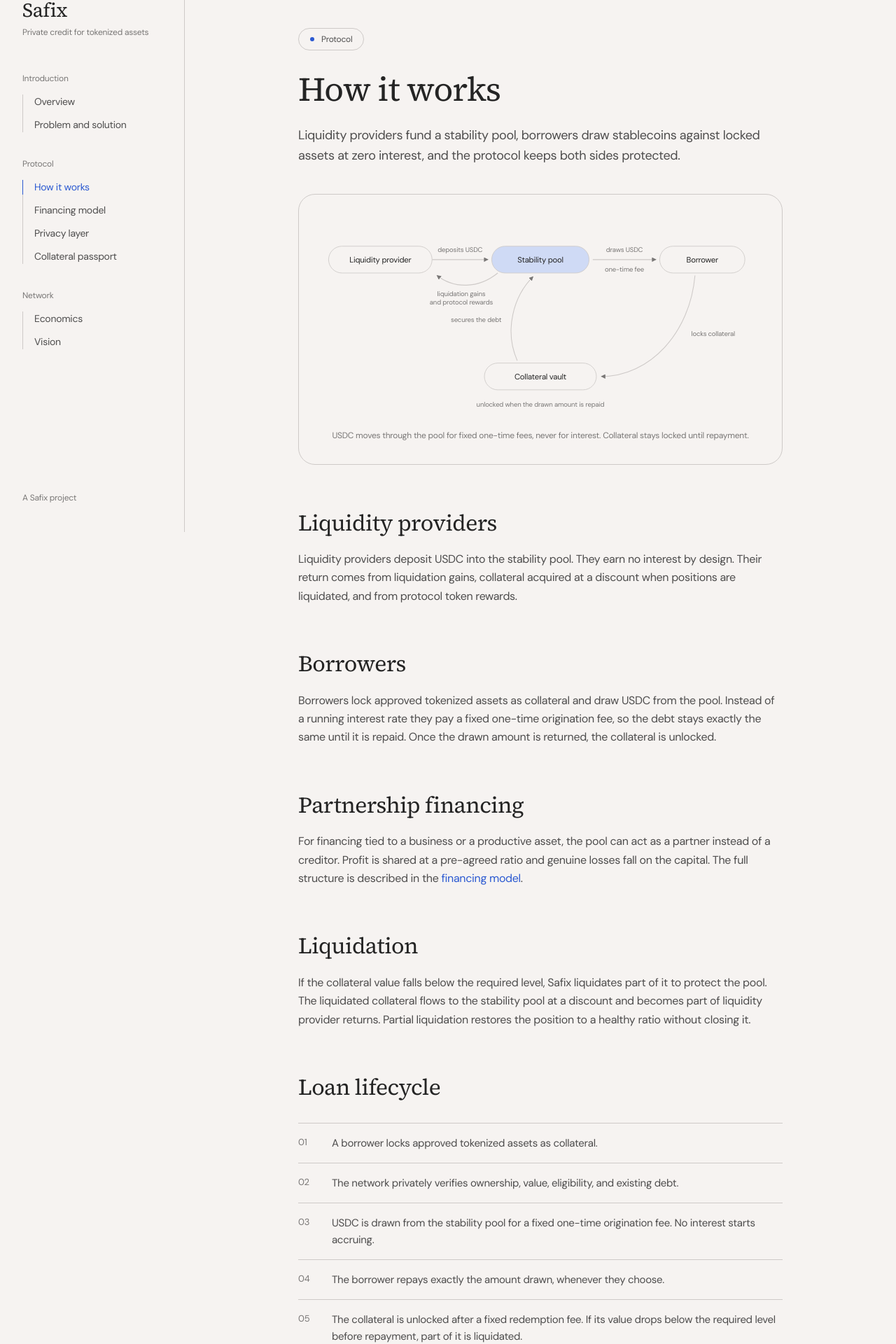
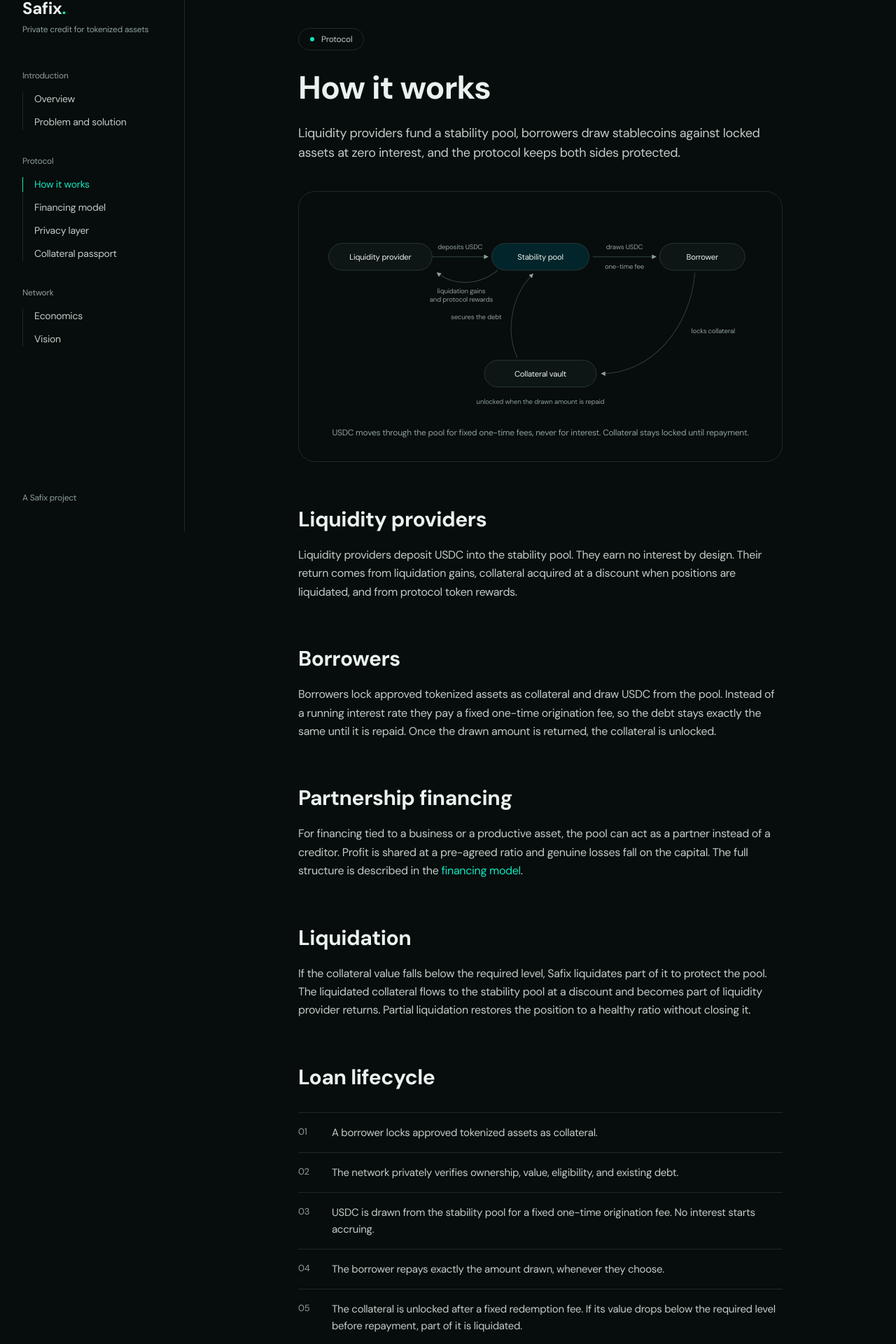
Before and after one commit to safixlabs/safix-docs, a Next.js app: page /how-it-works in a window 1280 px wide. Shown: the part 40-1960 px from the top of the page at 70% size. Built offline with nearby package versions, Linux system fonts and the light colour scheme.

Commit message:
feat: adopt Safix site visual identity in docs
Carbon black canvas, mint accent, deep teal panels, and DM Sans for
every text role including headings. Serif display face removed. Flow
diagram, favicon, and mobile nav restyled to match; horizontal nav
scrollbar hidden.

```diff
--- a/app/globals.css
+++ b/app/globals.css
@@ -1,31 +1,27 @@
 @import "tailwindcss";
 
 @theme {
-  --color-parchment: #f6f3f1;
-  --color-lake: #2b59d1;
-  --color-periwinkle: #cfdaf5;
-  --color-sky: #a0b5eb;
-  --color-mint: #a7fccd;
-  --color-coral: #ff9473;
-  --color-gold: #ecda98;
-  --color-off-black: #242424;
-  --color-ink: #000000;
-  --color-graphite: #4e4d4d;
-  --color-smoke: #797776;
-  --color-ash: #cecac8;
+  --color-carbon: #070c0c;
+  --color-panel: #0d1615;
+  --color-teal-deep: #02252b;
+  --color-mint: #10e7c0;
+  --color-mint-bright: #6bf2da;
+  --color-fog: #e9f2ee;
+  --color-mist: #c0cdc8;
+  --color-haze: #8ea09a;
+  --color-line: #1d2b28;
 }
 
 @theme inline {
-  --font-serif: var(--font-serif-src), ui-serif, Georgia, "Times New Roman", serif;
   --font-sans: var(--font-sans-src), ui-sans-serif, system-ui, -apple-system, "Segoe UI", sans-serif;
 }
 
 @layer base {
   body {
-    @apply bg-parchment font-sans text-off-black antialiased;
+    @apply bg-carbon font-sans text-fog antialiased;
   }
 
   ::selection {
-    @apply bg-periwinkle;
+    @apply bg-mint/25;
   }
 }
--- a/app/how-it-works/page.tsx
+++ b/app/how-it-works/page.tsx
@@ -37,7 +37,7 @@
         For financing tied to a business or a productive asset, the pool can act as a partner instead
         of a creditor. Profit is shared at a pre-agreed ratio and genuine losses fall on the capital.
         The full structure is described in the{" "}
-        <Link href="/financing/" className="text-lake transition-colors hover:text-off-black">
+        <Link href="/financing/" className="text-mint transition-colors hover:text-fog">
           financing model
         </Link>
         .
--- a/app/page.tsx
+++ b/app/page.tsx
@@ -47,13 +47,13 @@
       <div className="mt-6 flex flex-col gap-2.5">
         <Link
           href="/how-it-works/"
-          className="text-[15px] tracking-[-0.02em] text-lake transition-colors hover:text-off-black"
+          className="text-[15px] tracking-[-0.02em] text-mint transition-colors hover:text-fog"
         >
           Read how the network works →
         </Link>
         <Link
           href="/financing/"
-          className="text-[15px] tracking-[-0.02em] text-lake transition-colors hover:text-off-black"
+          className="text-[15px] tracking-[-0.02em] text-mint transition-colors hover:text-fog"
         >
           See the interest-free financing model →
         </Link>
--- a/app/vision/page.tsx
+++ b/app/vision/page.tsx
@@ -31,7 +31,7 @@
       />
 
       <H2>The question the network answers</H2>
-      <blockquote className="mt-8 border-l-2 border-lake pl-6 font-serif text-[24px] italic leading-[1.35] tracking-[-0.02em] text-off-black md:text-[26px]">
+      <blockquote className="mt-8 border-l-2 border-mint pl-6 font-sans text-[24px] font-semibold leading-[1.35] tracking-[-0.02em] text-fog md:text-[26px]">
         "Can this user safely and legally borrow against these assets?"
       </blockquote>
       <P>
--- a/components/FlowDiagram.tsx
+++ b/components/FlowDiagram.tsx
@@ -16,14 +16,14 @@
         width={w}
         height={h}
         rx={h / 2}
-        fill={accent ? "#cfdaf5" : "#f6f3f1"}
-        stroke="#cecac8"
+        fill={accent ? "#02252b" : "#0d1615"}
+        stroke="#2b3d39"
       />
       <text
         x={x + w / 2}
         y={y + h / 2 + 4.5}
         textAnchor="middle"
-        fill="#242424"
+        fill="#e9f2ee"
         className="font-sans text-[13px] tracking-[-0.02em]"
       >
         {label}
@@ -44,7 +44,7 @@
   anchor?: "start" | "middle" | "end"
 }) {
   return (
-    <text x={x} y={y} textAnchor={anchor} fill="#797776" className="font-sans text-[11px] tracking-[-0.02em]">
+    <text x={x} y={y} textAnchor={anchor} fill="#8ea09a" className="font-sans text-[11px] tracking-[-0.02em]">
       {text}
     </text>
   )
@@ -52,7 +52,7 @@
 
 export default function FlowDiagram() {
   return (
-    <figure className="mt-10 rounded-[24px] border border-ash p-4 md:p-8">
+    <figure className="mt-10 rounded-[24px] border border-line p-4 md:p-8">
       <svg
         viewBox="0 0 720 330"
         role="img"
@@ -69,30 +69,30 @@
             markerHeight="6"
             orient="auto-start-reverse"
           >
-            <path d="M0 0 L10 5 L0 10 z" fill="#797776" />
+            <path d="M0 0 L10 5 L0 10 z" fill="#8ea09a" />
           </marker>
         </defs>
 
-        <line x1="182" y1="70" x2="274" y2="70" stroke="#cecac8" strokeWidth="1.25" markerEnd="url(#arrow)" />
-        <line x1="446" y1="70" x2="550" y2="70" stroke="#cecac8" strokeWidth="1.25" markerEnd="url(#arrow)" />
+        <line x1="182" y1="70" x2="274" y2="70" stroke="#2b3d39" strokeWidth="1.25" markerEnd="url(#arrow)" />
+        <line x1="446" y1="70" x2="550" y2="70" stroke="#2b3d39" strokeWidth="1.25" markerEnd="url(#arrow)" />
         <path
           d="M290 92 C258 118 218 118 190 96"
           fill="none"
-          stroke="#cecac8"
+          stroke="#2b3d39"
           strokeWidth="1.25"
           markerEnd="url(#arrow)"
         />
         <path
           d="M614 96 C606 190 540 262 460 262"
           fill="none"
-          stroke="#cecac8"
+          stroke="#2b3d39"
           strokeWidth="1.25"
           markerEnd="url(#arrow)"
         />
         <path
           d="M322 236 C300 186 316 130 348 98"
           fill="none"
-          stroke="#cecac8"
+          stroke="#2b3d39"
           strokeWidth="1.25"
           markerEnd="url(#arrow)"
         />
@@ -112,7 +112,7 @@
 
         <EdgeLabel x={360} y={312} text="unlocked when the drawn amount is repaid" />
       </svg>
-      <figcaption className="mt-4 text-center text-[12px] tracking-[-0.02em] text-smoke">
+      <figcaption className="mt-4 text-center text-[12px] tracking-[-0.02em] text-haze">
         USDC moves through the pool for fixed one-time fees, never for interest. Collateral stays
         locked until repayment.
       </figcaption>
--- a/components/PrevNext.tsx
+++ b/components/PrevNext.tsx
@@ -14,11 +14,11 @@
   const next = docPages[index + 1]
 
   return (
-    <nav className="mt-20 flex items-baseline justify-between gap-4 border-t border-ash pt-8">
+    <nav className="mt-20 flex items-baseline justify-between gap-4 border-t border-line pt-8">
       {prev ? (
         <Link
           href={prev.href}
-          className="text-[14px] tracking-[-0.02em] text-graphite transition-colors hover:text-lake"
+          className="text-[14px] tracking-[-0.02em] text-mist transition-colors hover:text-mint"
         >
           ← {prev.title}
         </Link>
@@ -28,7 +28,7 @@
       {next ? (
         <Link
           href={next.href}
-          className="text-right text-[14px] tracking-[-0.02em] text-graphite transition-colors hover:text-lake"
+          className="text-right text-[14px] tracking-[-0.02em] text-mist transition-colors hover:text-mint"
         >
           {next.title} →
         </Link>
--- a/components/Sidebar.tsx
+++ b/components/Sidebar.tsx
@@ -8,19 +8,19 @@
   const pathname = normalizePath(usePathname())
 
   return (
-    <aside className="fixed inset-y-0 left-0 hidden w-[264px] flex-col justify-between overflow-y-auto border-r border-ash bg-parchment px-8 py-10 md:flex">
+    <aside className="fixed inset-y-0 left-0 hidden w-[264px] flex-col justify-between overflow-y-auto border-r border-line bg-carbon px-8 py-10 md:flex">
       <div>
         <Link href="/" className="block">
-          <span className="block font-serif text-[28px] leading-none tracking-[-0.02em] text-off-black">Safix</span>
-          <span className="mt-2.5 block text-[12px] leading-snug tracking-[-0.02em] text-smoke">
+          <span className="block font-sans text-[24px] font-bold leading-none tracking-[-0.01em] text-fog">Safix<span className="text-mint">.</span></span>
+          <span className="mt-2.5 block text-[12px] leading-snug tracking-[-0.02em] text-haze">
             Private credit for tokenized assets
           </span>
         </Link>
         <nav className="mt-12 flex flex-col gap-9">
           {docGroups.map(group => (
             <div key={group}>
-              <p className="text-[12px] tracking-[-0.02em] text-smoke">{group}</p>
-              <ul className="mt-3.5 flex flex-col gap-3 border-l border-ash">
+              <p className="text-[12px] tracking-[-0.02em] text-haze">{group}</p>
+              <ul className="mt-3.5 flex flex-col gap-3 border-l border-line">
                 {docPages
                   .filter(page => page.group === group)
                   .map(page => {
@@ -31,8 +31,8 @@
                           href={page.href}
                           className={`-ml-px block border-l pl-4 text-[14px] tracking-[-0.02em] transition-colors ${
                             active
-                              ? "border-lake text-lake"
-                              : "border-transparent text-graphite hover:text-off-black"
+                              ? "border-mint text-mint"
+                              : "border-transparent text-mist hover:text-fog"
                           }`}
                         >
                           {page.title}
@@ -45,7 +45,7 @@
           ))}
         </nav>
       </div>
-      <p className="mt-12 text-[12px] tracking-[-0.02em] text-smoke">A Safix project</p>
+      <p className="mt-12 text-[12px] tracking-[-0.02em] text-haze">A Safix project</p>
     </aside>
   )
 }
--- a/components/doc.tsx
+++ b/components/doc.tsx
@@ -2,8 +2,8 @@
 
 export function PillTag({ children }: { children: ReactNode }) {
   return (
-    <p className="inline-flex items-center gap-2.5 rounded-full border border-ash px-4 py-1.5 text-[12px] tracking-[-0.02em] text-graphite">
-      <span className="h-1.5 w-1.5 rounded-full bg-lake" />
+    <p className="inline-flex items-center gap-2.5 rounded-full border border-line px-4 py-1.5 text-[12px] tracking-[-0.02em] text-mist">
+      <span className="h-1.5 w-1.5 rounded-full bg-mint" />
       {children}
     </p>
   )
@@ -13,10 +13,10 @@
   return (
     <header>
       <PillTag>{tag}</PillTag>
-      <h1 className="mt-7 font-serif text-[38px] leading-[1.15] tracking-[-0.02em] text-off-black md:text-[48px]">
+      <h1 className="mt-7 font-sans text-[36px] font-bold leading-[1.12] tracking-[-0.02em] text-fog md:text-[46px]">
         {title}
       </h1>
-      <p className="mt-6 text-[16px] leading-[1.6] tracking-[-0.02em] text-graphite md:text-[18px]">
+      <p className="mt-6 text-[16px] leading-[1.6] tracking-[-0.02em] text-mist md:text-[18px]">
         {lead}
       </p>
     </header>
@@ -25,7 +25,7 @@
 
 export function H2({ children }: { children: ReactNode }) {
   return (
-    <h2 className="mt-16 font-serif text-[28px] leading-[1.2] tracking-[-0.02em] text-off-black md:text-[32px]">
+    <h2 className="mt-16 font-sans text-[26px] font-bold leading-[1.2] tracking-[-0.015em] text-fog md:text-[30px]">
       {children}
     </h2>
   )
@@ -33,7 +33,7 @@
 
 export function P({ children }: { children: ReactNode }) {
   return (
-    <p className="mt-5 text-[15px] leading-[1.65] tracking-[-0.02em] text-graphite md:text-[16px]">
+    <p className="mt-5 text-[15px] leading-[1.65] tracking-[-0.02em] text-mist md:text-[16px]">
       {children}
     </p>
   )
@@ -41,13 +41,13 @@
 
 export function RowList({ items }: { items: string[] }) {
   return (
-    <ol className="mt-8 border-t border-ash">
+    <ol className="mt-8 border-t border-line">
       {items.map((text, index) => (
-        <li key={text} className="flex gap-5 border-b border-ash py-4">
-          <span className="w-7 shrink-0 pt-px text-[13px] tracking-[-0.02em] text-smoke">
+        <li key={text} className="flex gap-5 border-b border-line py-4">
+          <span className="w-7 shrink-0 pt-px text-[13px] tracking-[-0.02em] text-haze">
             {String(index + 1).padStart(2, "0")}
           </span>
-          <span className="text-[15px] leading-[1.6] tracking-[-0.02em] text-graphite">{text}</span>
+          <span className="text-[15px] leading-[1.6] tracking-[-0.02em] text-mist">{text}</span>
         </li>
       ))}
     </ol>
@@ -56,9 +56,9 @@
 
 export function Card({ title, children }: { title: string; children: ReactNode }) {
   return (
-    <div className="rounded-[24px] border border-ash p-7">
-      <h3 className="font-serif text-[22px] leading-[1.25] tracking-[-0.02em] text-off-black">{title}</h3>
-      <p className="mt-3 text-[14px] leading-[1.6] tracking-[-0.02em] text-graphite">{children}</p>
+    <div className="rounded-[24px] border border-line bg-panel p-7">
+      <h3 className="font-sans text-[19px] font-semibold leading-[1.3] tracking-[-0.01em] text-fog">{title}</h3>
+      <p className="mt-3 text-[14px] leading-[1.6] tracking-[-0.02em] text-mist">{children}</p>
     </div>
   )
 }
@@ -69,11 +69,11 @@
 
 export function Highlight({ title, children }: { title: string; children: ReactNode }) {
   return (
-    <div className="mt-16 rounded-[32px] bg-periwinkle p-8 md:p-10">
-      <h2 className="font-serif text-[26px] leading-[1.2] tracking-[-0.02em] text-off-black md:text-[28px]">
+    <div className="mt-16 rounded-[32px] bg-teal-deep p-8 md:p-10">
+      <h2 className="font-sans text-[24px] font-bold leading-[1.2] tracking-[-0.015em] text-mint md:text-[26px]">
         {title}
       </h2>
-      <p className="mt-4 text-[15px] leading-[1.65] tracking-[-0.02em] text-off-black/75 md:text-[16px]">
+      <p className="mt-4 text-[15px] leading-[1.65] tracking-[-0.02em] text-fog/85 md:text-[16px]">
         {children}
       </p>
     </div>
@@ -86,7 +86,7 @@
       {items.map(item => (
         <span
           key={item}
-          className="rounded-full border border-ash bg-parchment px-4 py-2 text-[13px] tracking-[-0.02em] text-off-black"
+          className="rounded-full border border-line bg-panel px-4 py-2 text-[13px] tracking-[-0.02em] text-fog"
         >
           {item}
         </span>
```
Also changed, not shown: app/layout.tsx (+3 -9 lines), components/MobileNav.tsx (+6 -6 lines), app/icon.svg, 1 other file (tests, documents, lock files or other folders).
